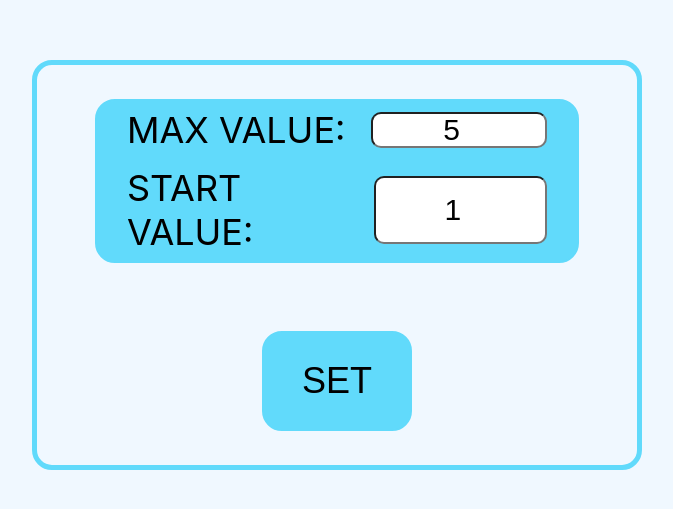
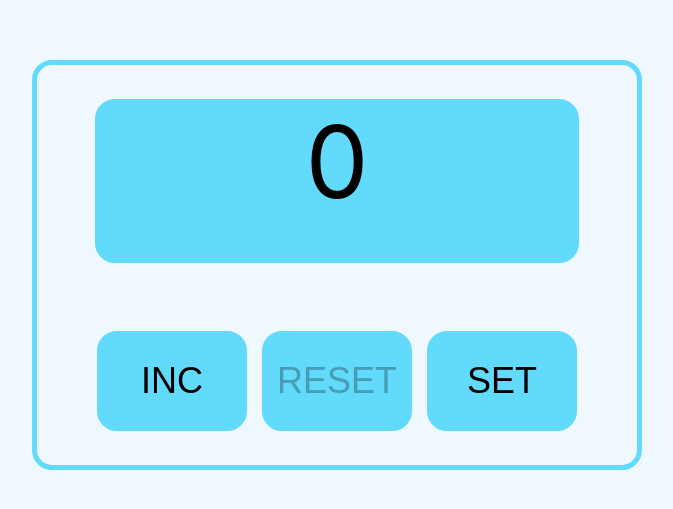
Before and after one commit to jekaplugarev/Counter, a React (Create React App) app: page / in a window 1280 px wide. Before the commit this address led to /set. Shown: the part 135-644 px from the top of the page, without its empty margins (303-976 px from the left). Built offline with nearby package versions, Linux system fonts and the light colour scheme.

Commit message:
refactor Counter and useEffect

```diff
--- a/src/App.tsx
+++ b/src/App.tsx
@@ -2,110 +2,71 @@ import React, {useEffect, useState} from 'react';
 import style from './App.module.css'
 import {Counter} from './components/Counter';
 import {CounterSetting} from './components/CounterSetting';
-import {Switch, Route, Redirect} from 'react-router-dom';
-
-
 
 export function App() {
-    const [startValue, setStartValue] = useState(1)
-    const [maxValue, setMaxValue] = useState(5)
-    const [count, setCount] = useState(startValue)
-
-
-    // поправить нейминг
-    // useState для отображения приложения по флагу
-
-
-    // useEffect( ()=> {
-    //     const counter = {
-    //         startValue: startValue,
-    //         maxValue: maxValue
-    //     }
-    //     localStorage.setItem('test', JSON.stringify(counter))
-    // },[] )
-    // Сделать один useEffect
-
+    const [maxValue, setMaxValue] = useState(1)
+    const [startValue, setStartValue] = useState(0)
+    const [currentValue, setCurrentValue] = useState(startValue)
+    const [switchCounter, setSwitchCounter] = useState(false)
 
     useEffect(() => {
-        let value = localStorage.getItem('maxValue')
-        if (value) {
-            let maxValue = JSON.parse(value)
-            setMaxValue(maxValue)
+        const counterAsString = localStorage.getItem('counter')
+
+        if (counterAsString ) {
+            const parseCounter = JSON.parse(counterAsString)
+            setMaxValue(JSON.parse(parseCounter.maxValue))
+            setStartValue(JSON.parse(parseCounter.startValue))
+            setCurrentValue(JSON.parse(parseCounter.currentValue))
         }
     }, [])
 
     useEffect(() => {
-        let value = localStorage.getItem('startValue')
-        if (value) {
-            let startValue = JSON.parse(value)
-            setStartValue(startValue)
+        const counter = {
+            startValue: startValue,
+            maxValue: maxValue,
+            currentValue: currentValue
         }
-    }, [])
+        localStorage.setItem('counter', JSON.stringify(counter))
+    }, [startValue, maxValue, currentValue])
 
-    useEffect(() => {
-        let value = localStorage.getItem('countValue')
-        if (value) {
-            let countValue = JSON.parse(value)
-            setCount(countValue)
-        }
-    }, [])
-
-    useEffect(() => {
-        localStorage.setItem('maxValue', JSON.stringify(maxValue))
-    }, [maxValue])
-
-    useEffect(() => {
-        localStorage.setItem('startValue', JSON.stringify(startValue))
-    }, [startValue])
-
-    useEffect(() => {
-        localStorage.setItem('countValue', JSON.stringify(count))
-    }, [count])
 
     function changeCounter(counter: number) {
         if (counter < maxValue) {
-            setCount(++counter)
+            setCurrentValue(++counter)
         }
     }
-
     function setCounterValue() {
-
-        // const test = localStorage.getItem('test')
-        // debugger
-        setCount(startValue)
+        setCurrentValue(startValue)
     }
-
     function changeMaxValue(value: number) {
         setMaxValue(value)
     }
-
     function changeStartValue(value: number) {
         setStartValue(value)
+    }
+    function switchCounterDisplay(value: boolean) {
+        setSwitchCounter(value)
     }
 
     return (
         <div className={style.wrapperApp}>
-
-            {/*{ true ? <div>1</div> : <div>2</div>  убрать Роутеры сделать по флагу}*/}
-
-
-            <Switch>
-                <Route path="/main" exact render={() => <Counter
+            {!switchCounter && <Counter
                 setCounterValue={setCounterValue}
                 startValue={startValue}
                 maxValue={maxValue}
                 changeCounter={changeCounter}
-                    count={count}
-                />}/>
-                <Route path="/set" render={() => <CounterSetting
+                count={currentValue}
+                switchCounterDisplay={switchCounterDisplay}
+            />}
+            {switchCounter &&
+            <CounterSetting
                 maxValue={maxValue}
                 startValue={startValue}
                 changeMaxValue={changeMaxValue}
                 changeStartValue={changeStartValue}
                 setCounterValue={setCounterValue}
-                />}/>
-                <Redirect to="/set"/>
-            </Switch>
+                switchCounterDisplay={switchCounterDisplay}
+            />}
         </div>
     )
 }
--- /dev/null
+++ b/src/components/Button.tsx
@@ -0,0 +1,22 @@
+import style from '../App.module.css';
+import React from 'react';
+
+export type ButtonType = {
+    onClick?: () => void
+    disabled?: boolean
+    btnName: string
+}
+
+export function Button(props: ButtonType) {
+    return (
+        <div>
+            <button
+                className={style.btn}
+                onClick={props.onClick}
+                disabled={props.disabled}
+            >
+                {props.btnName}
+            </button>
+        </div>
+    )
+}
--- a/src/components/ControlBtns.tsx
+++ b/src/components/ControlBtns.tsx
@@ -1,38 +1,37 @@
 import style from '../App.module.css';
 import React from 'react';
-import {NavLink} from 'react-router-dom';
+import {Button} from './Button';
 
 export type ControlBtnType = {
     changeCounter: (counter: number) => void
     setCounterValue: () => void
+    switchCounterDisplay: (value: boolean) => void
     count: number
     maxValue: number
     startValue: number
 }
 
-// button в одну компоненту
-
 export function ControlBtns(props: ControlBtnType) {
     const changeCounter = () => props.changeCounter(props.count)
     const resetCounter = () => props.setCounterValue()
+    const switchCounterDisplay = () => props.switchCounterDisplay(true)
 
     return (
         <div className={style.wrapperBtn}>
-            <button
-                className={style.btn}
+            <Button
                 onClick={changeCounter}
-                disabled={props.count === props.maxValue}>Inc
-            </button>
-            <button
-                className={style.btn}
+                disabled={props.count === props.maxValue}
+                btnName={'Inc'}
+            />
+            <Button
                 onClick={resetCounter}
-                disabled={props.count === props.startValue}>Reset
-            </button>
-            <button className={style.btn}>
-                <NavLink to="/set" className={style.link}>
-                    Set
-                </NavLink>
-            </button>
+                disabled={props.count === props.startValue}
+                btnName={'Reset'}
+            />
+            <Button
+                onClick={switchCounterDisplay}
+                btnName={'Set'}
+            />
         </div>
     )
 }
--- a/src/components/Counter.tsx
+++ b/src/components/Counter.tsx
@@ -9,6 +9,7 @@ type CounterType = {
     changeCounter: (counter: number) => void
     setCounterValue: () => void
     count: number
+    switchCounterDisplay: (value: boolean) => void
 }
 
 export function Counter(props: CounterType) {
@@ -25,6 +26,7 @@ export function Counter(props: CounterType) {
                 count={props.count}
                 maxValue={props.maxValue}
                 startValue={props.startValue}
+                switchCounterDisplay={props.switchCounterDisplay}
             />
         </div>
     )
--- a/src/components/CounterSetting.tsx
+++ b/src/components/CounterSetting.tsx
@@ -1,8 +1,8 @@
 import React from 'react';
 import '../App.css';
 import {Settings} from './Settings';
-import {SetBtn} from './SetBtn';
 import style from '../App.module.css';
+import {Button} from './Button';
 
 type CounterSettingType = {
     maxValue: number
@@ -10,9 +10,14 @@ type CounterSettingType = {
     changeMaxValue: (value: number) => void
     changeStartValue: (value: number) => void
     setCounterValue: () => void
+    switchCounterDisplay: (value: boolean) => void
 }
 
 export function CounterSetting(props: CounterSettingType) {
+    const onClickHandler = () => {
+        props.setCounterValue()
+        props.switchCounterDisplay(false)
+    }
 
     return (
         <div className={style.containerSettings}>
@@ -22,11 +27,10 @@ export function CounterSetting(props: CounterSettingType) {
                 changeMaxValue={props.changeMaxValue}
                 changeStartValue={props.changeStartValue}
             />
-            <SetBtn
-                setCounterValue={props.setCounterValue}
-                startValue={props.startValue}
-                maxValue={props.maxValue}
-            />
+            <Button
+                onClick={onClickHandler}
+                disabled={props.maxValue <= props.startValue}
+                btnName={'Set'}/>
         </div>
     )
 }
--- a/src/components/Settings.tsx
+++ b/src/components/Settings.tsx
@@ -8,26 +8,17 @@ export type SettingsType = {
     changeStartValue: (value: number) => void
 }
 
-
-// показать ошибку при отрицательных числах
-
-
 export function Settings(props: SettingsType) {
     const onChangeMaxValue = (event: ChangeEvent<HTMLInputElement>) => {
         let valueAsNumber = event.currentTarget.valueAsNumber;
-
-        if (valueAsNumber > 0) { /// возвращало строку, надо число
+        if (valueAsNumber > 0) {
             props.changeMaxValue(valueAsNumber)
-        } else {
-            return
         }
     }
-// Поправить рефактор
     const onChangeStartValue = (event: ChangeEvent<HTMLInputElement>) => {
-        if (+event.currentTarget.value >= 0) {
-            props.changeStartValue(+event.currentTarget.value)
-        } else {
-            return
+        let valueAsNumber = event.currentTarget.valueAsNumber;
+        if (valueAsNumber >= 0) {
+            props.changeStartValue(valueAsNumber)
         }
     }
 
```
Lines whose indentation alone changed are shown as unchanged.
